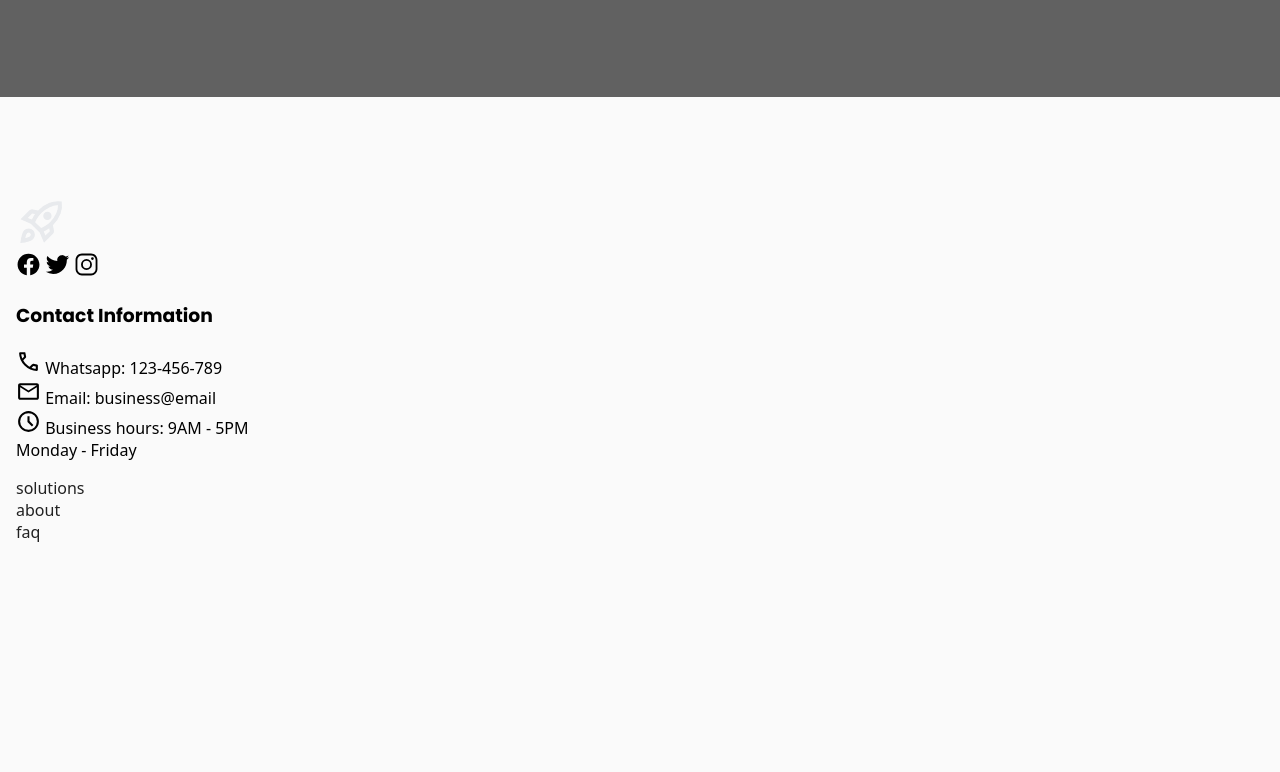
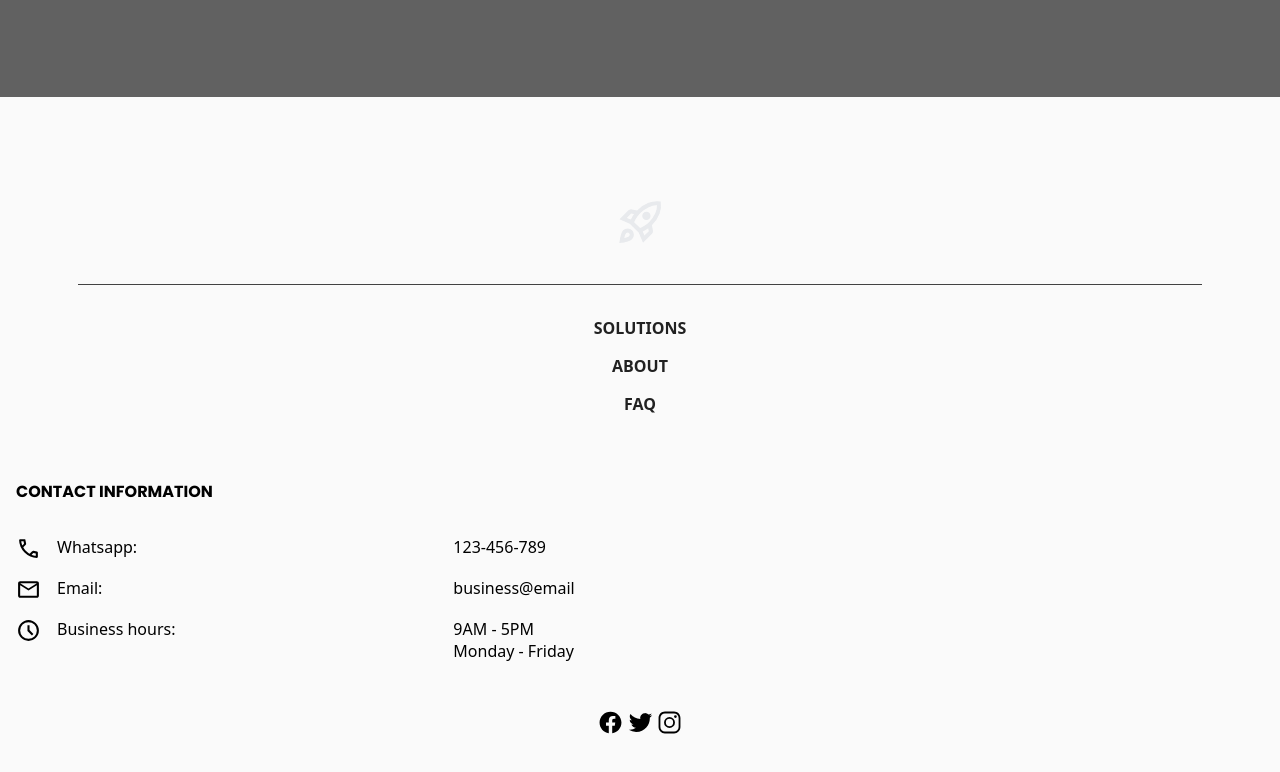
Before and after one commit to MauritzLM/template_site_4, an Eleventy site: page src/index.html in a window 1280 px wide. Shown: the part 5054-5826 px from the top of the page. Before the commit the page ends 5713 px from the top, so only its background shows below. Built offline with nearby package versions, Linux system fonts and the light colour scheme; Eleventy itself is replaced by a stand-in of ours; files that its build step writes are made by us from their sources.

Commit message:
changed footer structure

```diff
--- a/src/_includes/components/footer.html
+++ b/src/_includes/components/footer.html
@@ -1,52 +1,64 @@
 <footer>
 
-  <div class="footer-logo">
-    <a aria-label="back to home"><img src="/assets/svgs/rocket_launch.svg" alt="logo" decoding="async" aria-hidden="true" height="50" width="50"/></a>
+  <div class="footer-section-top">
+    <a class="logo" aria-label="back to home"><img src="/assets/svgs/rocket_launch.svg" alt="logo" decoding="async" aria-hidden="true" height="50" width="50"/></a>
+
+    <ul>
+      <li>
+        <a href="#">solutions</a>
+      </li>
+      <li>
+        <a href="#">about</a>
+      </li>
+      <li>
+        <a href="#">faq</a>
+      </li>
+    </ul>
+
+    <div class="line"></div>
+
+  </div>
+
+  <div class="footer-section-bottom">
+    <div class="contact-details">
+      <h3>Contact Information</h3>
+
+      <div class="contact-wrapper">
+        <div class="item">
+          <div>
+             <img src="/assets/svgs/call.svg" alt="logo" decoding="async" aria-hidden="true" height="25" width="25"/>
+             <span>Whatsapp:</span>
+          </div>
+          <span>123-456-789</span>
+        </div>
+
+        <div class="item">
+          <div>
+             <img src="/assets/svgs/mail.svg" alt="logo" decoding="async" aria-hidden="true" height="25" width="25"/>
+             <span>Email:</span>
+          </div>
+          <span>business@email</span>
+        </div>
+
+        <div class="item">
+          <div>
+             <img src="/assets/svgs/schedule.svg" alt="logo" decoding="async" aria-hidden="true" height="25" width="25"/>
+             <span>Business hours:</span>
+          </div>
+          <span>9AM - 5PM
+            <br>
+            Monday - Friday</span>
+        </div>
+
+      </div>
+    </div>
 
     <div class="social-links">
       <a href="#" aria-label="social link"><img src="/assets/svgs/logo-facebook.svg" alt="social link" decoding="async" aria-hidden="true" height="25" width="25"/></a>
       <a href="#" aria-label="social link"><img src="/assets/svgs/logo-twitter.svg" alt="social link" decoding="async" aria-hidden="true" height="25" width="25"/></a>
       <a href="#" aria-label="social link"><img src="/assets/svgs/logo-instagram.svg" alt="social link" decoding="async" aria-hidden="true" height="25" width="25"/></a>
     </div>
+
   </div>
 
-  <div class="contact-details">
-    <h3>Contact Information</h3>
-
-    <div class="contact-wrapper">
-      <div class="item">
-        <img src="/assets/svgs/call.svg" alt="logo" decoding="async" aria-hidden="true" height="25" width="25"/>
-        <span>Whatsapp:</span>
-        <span>123-456-789</span>
-      </div>
-
-      <div class="item">
-        <img src="/assets/svgs/mail.svg" alt="logo" decoding="async" aria-hidden="true" height="25" width="25"/>
-        <span>Email:</span>
-        <span>business@email</span>
-      </div>
-
-      <div class="item">
-        <img src="/assets/svgs/schedule.svg" alt="logo" decoding="async" aria-hidden="true" height="25" width="25"/>
-        <span>Business hours:</span>
-        <span>9AM - 5PM
-          <br>
-          Monday - Friday</span>
-      </div>
-
-    </div>
-  </div>
-
-  <ul>
-    <li>
-      <a href="#">solutions</a>
-    </li>
-    <li>
-      <a href="#">about</a>
-    </li>
-    <li>
-      <a href="#">faq</a>
-    </li>
-  </ul>
-
 </footer>
```
